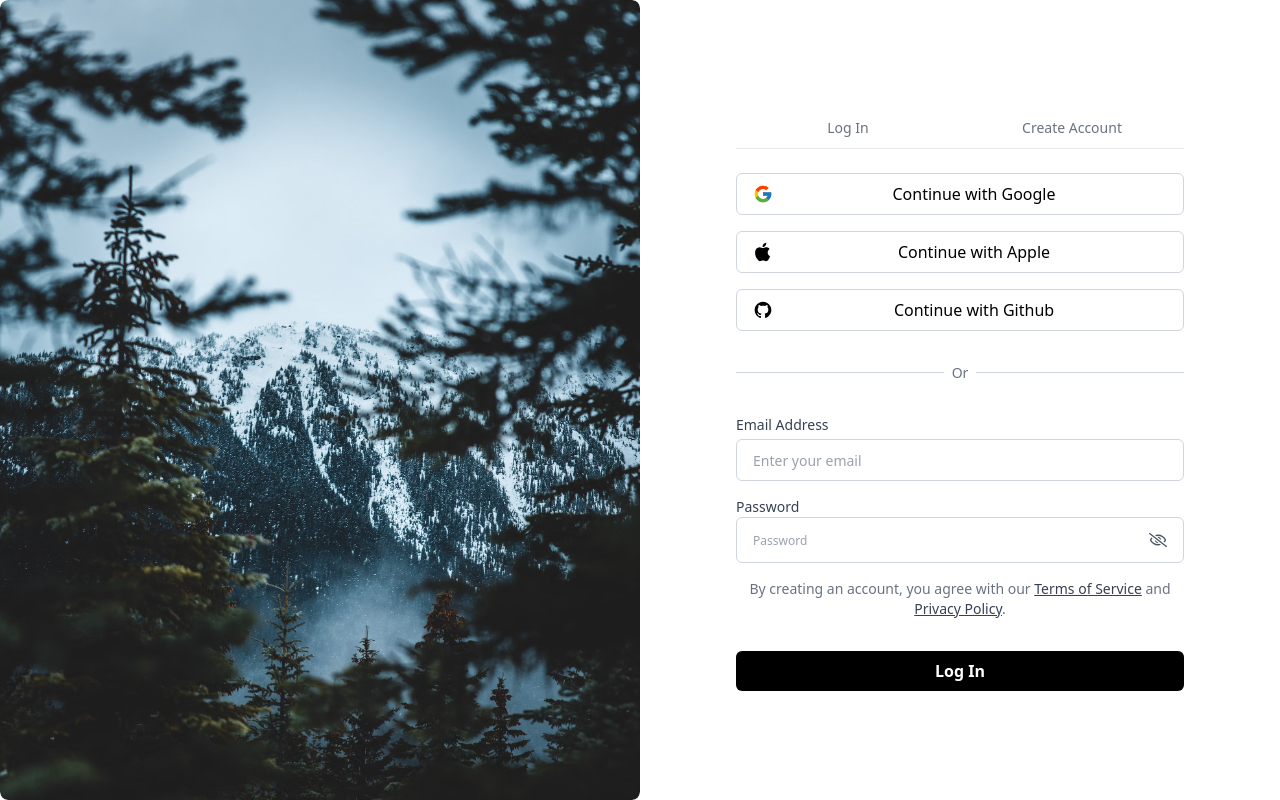
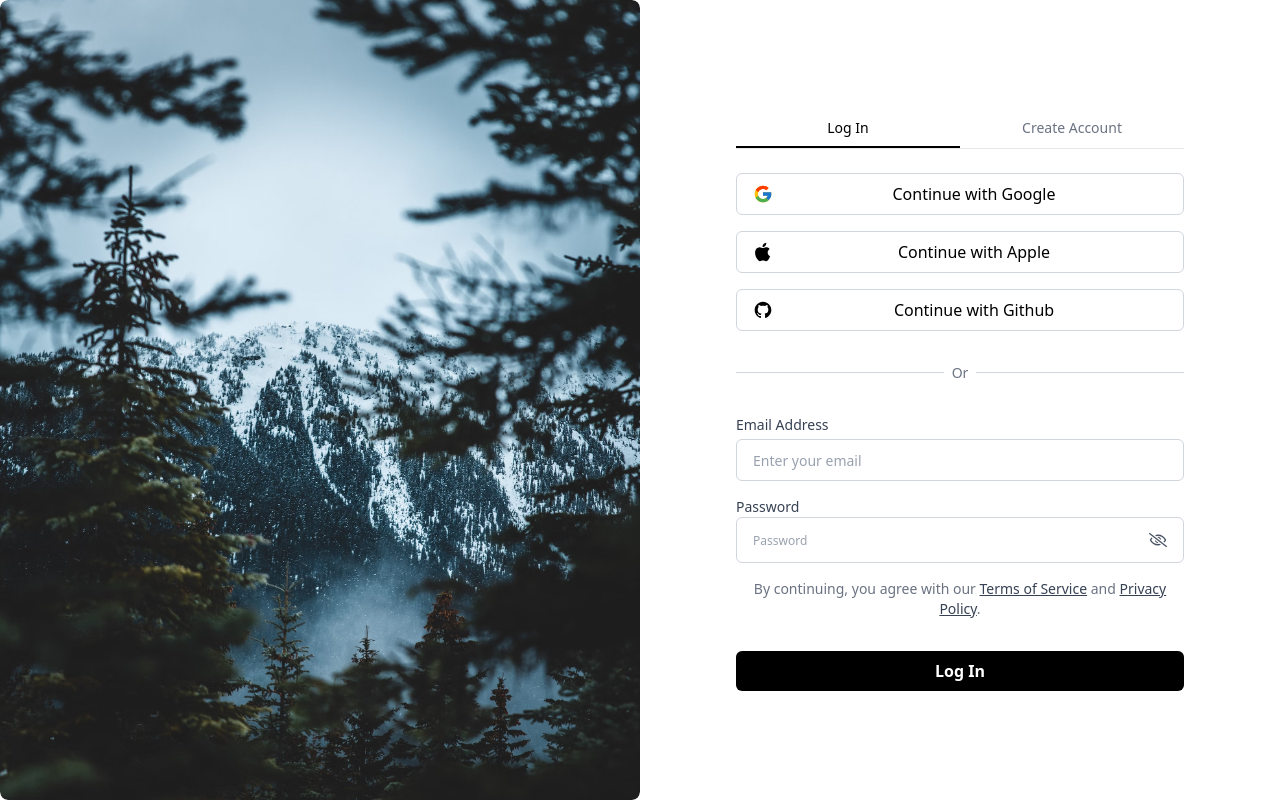
Before and after one commit to olumatty/MovieIt, a React (Vite) app: page / in a window 1280 px wide. Built offline with nearby package versions, Linux system fonts and the light colour scheme.

Commit message:
tab logic

```diff
--- a/src/auth/Signin.jsx
+++ b/src/auth/Signin.jsx
@@ -3,31 +3,34 @@ import bgImage from "../assets/photo-1674175830433-79d6d5bf5819.avif";
 import { FcGoogle } from "react-icons/fc";
 import { RiAppleFill, RiGithubFill } from "react-icons/ri";
 import PasswordInput from "../../components/PasswordInput";
-import { useNavigate, useLocation } from 'react-router-dom'; // Import useLocation
+import { useNavigate, useLocation } from "react-router-dom";
 
 const Signin = () => {
   const [password, setPassword] = useState("");
   const [email, setEmail] = useState("");
 
   const navigate = useNavigate();
-  const location = useLocation(); // Get the current location
+  const location = useLocation();
 
   const handleLogin = (e) => {
     e.preventDefault();
     // Handle login logic here
-    console.log("Login attempted with:", {email, password });
+    console.log("Login attempted with:", { email, password });
   };
 
   const handleLoginSwitch = () => {
-    navigate("/"); // Use /login for the login route as per common practice
+    if (location.pathname !== "/") {
+      navigate("/");
+    }
   };
 
   const handleSignupSwitch = () => {
-    navigate("/signup");
+    if (location.pathname !== "/signup") {
+      navigate("/signup");
+    }
   };
 
   return (
-
     <div className="flex flex-col md:flex-row h-screen">
       <div className="hidden md:block md:w-1/2 relative overflow-hidden rounded-lg">
         <img
@@ -40,9 +43,9 @@ const Signin = () => {
       <div className="w-full md:w-1/2 flex items-center justify-center p-6 md:p-16">
         <div className="w-full max-w-md">
           <div className="flex justify-around mb-6 border-b border-gray-200">
-             <button
-              className={`flex-1 text-sm font-medium py-2 text-center transition-colors duration-200 ${
-                location.pathname === "/login"
+            <button
+              className={`flex-1 text-sm font-medium py-2 text-center cursor-pointer transition-colors duration-200 ${
+                location.pathname === "/"
                   ? "text-black border-b-2 border-black"
                   : "text-gray-500 hover:text-black border-b-2 border-transparent"
               }`}
@@ -51,7 +54,7 @@ const Signin = () => {
               Log In
             </button>
             <button
-               className={`flex-1 text-sm font-medium py-2 text-center transition-colors duration-200 ${
+              className={`flex-1 text-sm font-medium py-2 text-center transition-colors duration-200 ${
                 location.pathname === "/signup"
                   ? "text-black border-b-2 border-black"
                   : "text-gray-500 hover:text-black border-b-2 border-transparent"
@@ -116,12 +119,11 @@ const Signin = () => {
             </div>
 
             <p className="text-xs sm:text-sm text-center text-gray-500 mt-4">
-              By creating an account, you agree with our{" "}
+              By continuing, you agree with our{" "}
               <span className="underline text-gray-700 hover:text-black cursor-pointer">Terms of Service</span> and{" "}
               <span className="underline text-gray-700 hover:text-black cursor-pointer">Privacy Policy</span>.
             </p>
 
-            {/* Submit */}
             <button
               type="submit"
               className="w-full py-2 bg-black text-white font-semibold rounded-md mt-4 hover:bg-gray-800 transition-colors duration-200"
--- a/src/auth/Signup.jsx
+++ b/src/auth/Signup.jsx
@@ -3,37 +3,40 @@ import bgImage from "../assets/photo-1674175830433-79d6d5bf5819.avif";
 import { FcGoogle } from "react-icons/fc";
 import { RiAppleFill, RiGithubFill } from "react-icons/ri";
 import PasswordInput from "../../components/PasswordInput";
-import { useNavigate, useLocation } from 'react-router-dom'; // Import useLocation
+import { useNavigate, useLocation } from "react-router-dom";
 
-const Signin = () => {
+const Signup = () => {
   const [password, setPassword] = useState("");
   const [email, setEmail] = useState("");
   const [username, setUsername] = useState("");
 
   const navigate = useNavigate();
-  const location = useLocation(); // Get the current location
+  const location = useLocation();
 
-  const handleLogin = (e) => {
+  const handleSignup = (e) => {
     e.preventDefault();
-    // Handle login logic here
-    console.log("Login attempted with:", { username, email, password });
+    // Handle signup logic here
+    console.log("Signup attempted with:", { username, email, password });
   };
 
   const handleLoginSwitch = () => {
-    navigate("/"); // Use /login for the login route as per common practice
+    if (location.pathname !== "/") {
+      navigate("/");
+    }
   };
 
   const handleSignupSwitch = () => {
-    navigate("/signup");
+    if (location.pathname !== "/signup") {
+      navigate("/signup");
+    }
   };
 
   return (
-
     <div className="flex flex-col md:flex-row h-screen">
       <div className="hidden md:block md:w-1/2 relative overflow-hidden rounded-lg">
         <img
           src={bgImage}
-          alt="Login Background"
+          alt="Signup Background"
           className="w-full h-full object-cover rounded-lg"
         />
       </div>
@@ -41,9 +44,9 @@ const Signin = () => {
       <div className="w-full md:w-1/2 flex items-center justify-center p-6 md:p-16">
         <div className="w-full max-w-md">
           <div className="flex justify-around mb-6 border-b border-gray-200">
-             <button
-              className={`flex-1 text-sm font-medium py-2 text-center transition-colors duration-200 ${
-                location.pathname === "/login"
+            <button
+              className={`flex-1 text-sm font-medium py-2 cursor-pointer text-center transition-colors duration-200 ${
+                location.pathname === "/"
                   ? "text-black border-b-2 border-black"
                   : "text-gray-500 hover:text-black border-b-2 border-transparent"
               }`}
@@ -52,7 +55,7 @@ const Signin = () => {
               Log In
             </button>
             <button
-               className={`flex-1 text-sm font-medium py-2 text-center transition-colors duration-200 ${
+              className={`flex-1 text-sm font-medium py-2 text-center transition-colors duration-200 ${
                 location.pathname === "/signup"
                   ? "text-black border-b-2 border-black"
                   : "text-gray-500 hover:text-black border-b-2 border-transparent"
@@ -89,7 +92,7 @@ const Signin = () => {
             <hr className="flex-grow border-gray-300" />
           </div>
 
-          <form onSubmit={handleLogin} className="space-y-4">
+          <form onSubmit={handleSignup} className="space-y-4">
             <div>
               <label htmlFor="username" className="block text-sm font-medium text-gray-700">
                 Username
@@ -136,12 +139,11 @@ const Signin = () => {
               <span className="underline text-gray-700 hover:text-black cursor-pointer">Privacy Policy</span>.
             </p>
 
-            {/* Submit */}
             <button
               type="submit"
               className="w-full py-2 bg-black text-white font-semibold rounded-md mt-4 hover:bg-gray-800 transition-colors duration-200"
             >
-              Log In
+              Sign Up
             </button>
           </form>
         </div>
@@ -150,4 +152,4 @@ const Signin = () => {
   );
 };
 
-export default Signin;
+export default Signup;
```
